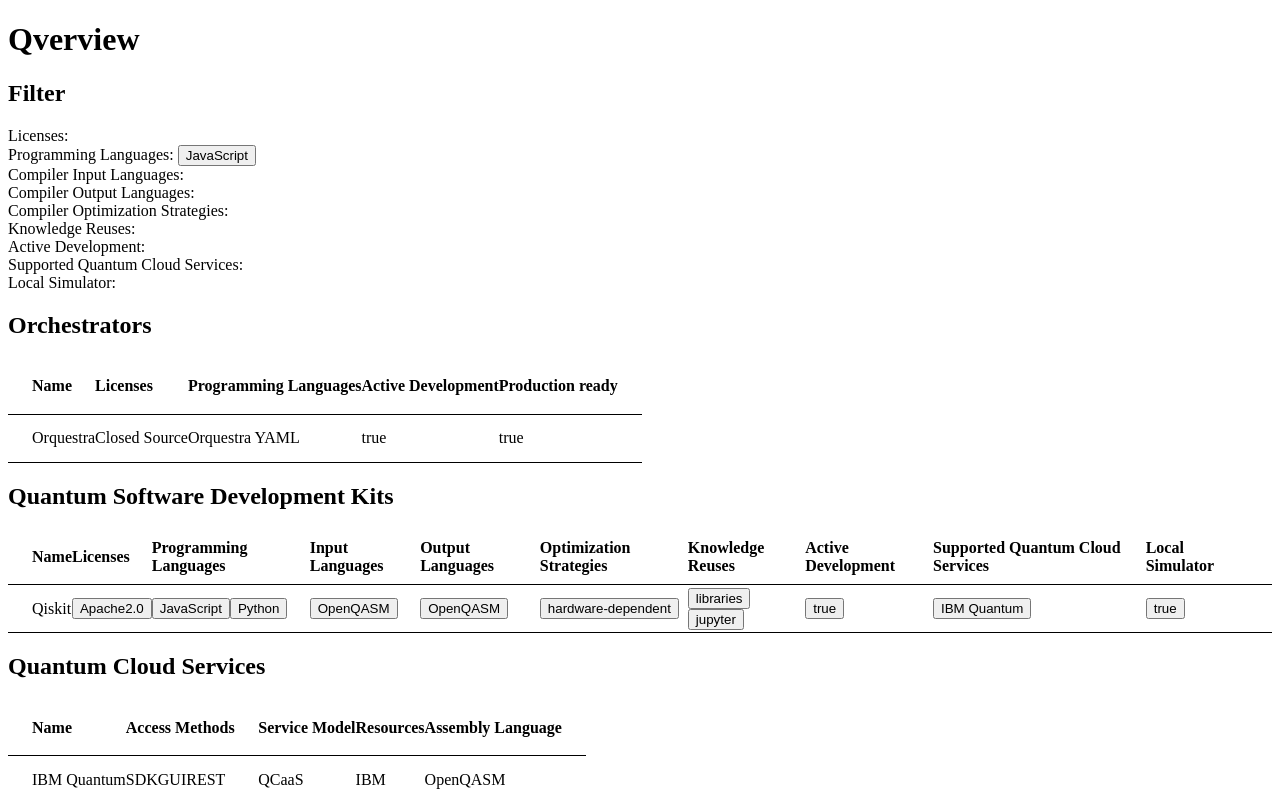
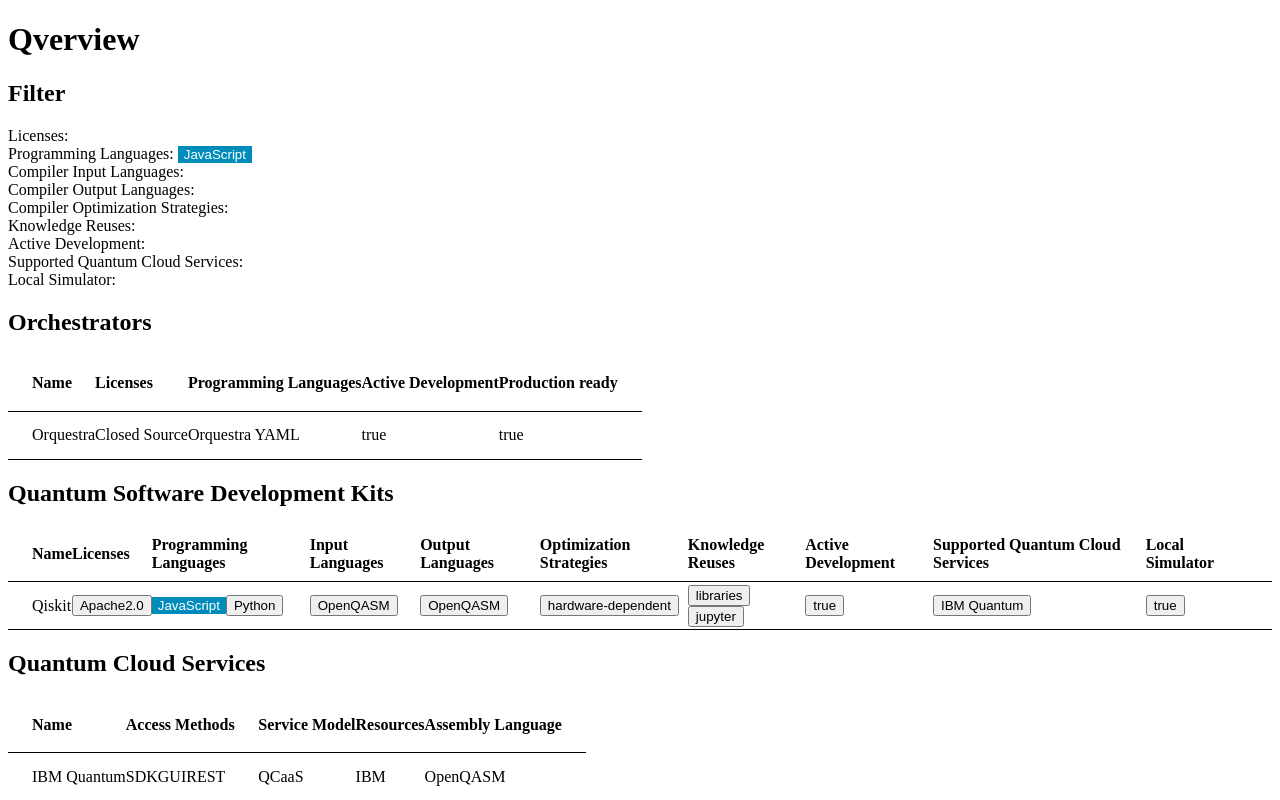
Before and after one commit to UST-QuAntiL/Qverview, an Angular app: page / in a window 1280 px wide. Both pictures are taken after a click on the button "JavaScript". Shown: the top 800 px of the page. Built offline with nearby package versions, Linux system fonts and the light colour scheme.

Commit message:
Add css decorator to filtered items

```diff
--- a/src/app/filter/filter.component.html
+++ b/src/app/filter/filter.component.html
@@ -3,52 +3,52 @@
     <div>
         Licenses:
         <span *ngFor="let x of sdkFilter.licenses">
-            <button (click)="licenseClicked(x)">{{x}}</button>
+            <button class="filter-active" (click)="licenseClicked(x)">{{x}}</button>
         </span>
     </div>
     <div>
         Programming Languages:
         <span *ngFor="let x of sdkFilter.programmingLanguages">
-            <button (click)="prorammingLanguageClicked(x)">{{x}}</button>
+            <button class="filter-active" (click)="prorammingLanguageClicked(x)">{{x}}</button>
         </span>
     </div>
     <div>
         Compiler Input Languages:
         <span *ngFor="let x of sdkFilter.compilerInputLanguages">
-            <button (click)="compilerInputLanguageClicked(x)">{{x}}</button>
+            <button class="filter-active" (click)="compilerInputLanguageClicked(x)">{{x}}</button>
         </span>
     </div>
     <div>
         Compiler Output Languages:
         <span *ngFor="let x of sdkFilter.compilerOutputLanguages">
-            <button (click)="compilerOutputLanguageClicked(x)">{{x}}</button>
+            <button class="filter-active" (click)="compilerOutputLanguageClicked(x)">{{x}}</button>
         </span>
     </div>
     <div>
         Compiler Optimization Strategies:
         <span *ngFor="let x of sdkFilter.compilerOptimizationStrategies">
-            <button (click)="compilerOptimizationStrategyClicked(x)">{{x}}</button>
+            <button class="filter-active" (click)="compilerOptimizationStrategyClicked(x)">{{x}}</button>
         </span>
     </div>
     <div>
         Knowledge Reuses:
         <span *ngFor="let x of sdkFilter.knowledgeReuses">
-            <button (click)="knowledgeReuseClicked(x)">{{x}}</button>
+            <button class="filter-active" (click)="knowledgeReuseClicked(x)">{{x}}</button>
         </span>
     </div>
     <div>
         Active Development:
-        <button *ngIf="sdkFilter.activeDevelopment != null" (click)="activeDevelopmentClicked(sdkFilter.activeDevelopment)">{{sdkFilter.activeDevelopment}}</button>
+        <button class="filter-active" *ngIf="sdkFilter.activeDevelopment != null" (click)="activeDevelopmentClicked(sdkFilter.activeDevelopment)">{{sdkFilter.activeDevelopment}}</button>
     </div>
     <div>
         Supported Quantum Cloud Services:
         <span *ngFor="let x of sdkFilter.supportedQuantumCloudServices">
-            <button (click)="supportedQuantumCloudServiceClicked(x)">{{x}}</button>
+            <button class="filter-active" (click)="supportedQuantumCloudServiceClicked(x)">{{x}}</button>
         </span>
     </div>
     <div>
         Local Simulator:
-        <button *ngIf="sdkFilter.localSimulator != null"
+        <button class="filter-active" *ngIf="sdkFilter.localSimulator != null"
             (click)="localSimulatorClicked(sdkFilter.localSimulator)">{{sdkFilter.localSimulator}}</button>
     </div>
 </div>
--- a/src/app/filter/filter.component.scss
+++ b/src/app/filter/filter.component.scss
@@ -0,0 +1,8 @@
+button.filter-active {
+    background-color: #008CBA;
+    border: none;
+    color: white;
+    text-align: center;
+    text-decoration: none;
+    display: inline-block;
+}
--- a/src/app/sdk/sdks-table/sdks-table.component.html
+++ b/src/app/sdk/sdks-table/sdks-table.component.html
@@ -8,56 +8,56 @@
         <ng-container matColumnDef="licenses">
             <th mat-header-cell *matHeaderCellDef>Licenses</th>
             <td mat-cell *matCellDef="let sdk">
-                <button *ngFor="let x of sdk.licenses" (click)="licensesClicked(x)">{{x}}</button>
+                <button *ngFor="let x of sdk.licenses" [ngClass]="{'filter-active': (sdkFilter && sdkFilter.licenses.includes(x))}" (click)="licensesClicked(x)">{{x}}</button>
             </td>
         </ng-container>
         <ng-container matColumnDef="programmingLanguages">
             <th mat-header-cell *matHeaderCellDef>Programming Languages</th>
             <td mat-cell *matCellDef="let sdk">
-                <button *ngFor="let x of sdk.programmingLanguages" (click)="programmingLanguageClicked(x)">{{x}}</button>
+                <button *ngFor="let x of sdk.programmingLanguages" [ngClass]="{'filter-active': (sdkFilter && sdkFilter.programmingLanguages.includes(x))}" (click)="programmingLanguageClicked(x)">{{x}}</button>
             </td>
         </ng-container>
         <ng-container matColumnDef="compilerInputLanguages">
             <th mat-header-cell *matHeaderCellDef>Input Languages</th>
             <td mat-cell *matCellDef="let sdk">
-                <button *ngFor="let x of sdk.compilerInputLanguages" (click)="compilerInputLanguageClicked(x)">{{x}}</button>
+                <button *ngFor="let x of sdk.compilerInputLanguages" [ngClass]="{'filter-active': (sdkFilter && sdkFilter.compilerInputLanguages.includes(x))}" (click)="compilerInputLanguageClicked(x)">{{x}}</button>
             </td>
         </ng-container>
         <ng-container matColumnDef="compilerOutputLanguages">
             <th mat-header-cell *matHeaderCellDef>Output Languages</th>
             <td mat-cell *matCellDef="let sdk">
-                <button *ngFor="let x of sdk.compilerOutputLanguages" (click)="compilerOutputLanguageClicked(x)">{{x}}</button>
+                <button *ngFor="let x of sdk.compilerOutputLanguages" [ngClass]="{'filter-active': (sdkFilter && sdkFilter.compilerOutputLanguages.includes(x))}" (click)="compilerOutputLanguageClicked(x)">{{x}}</button>
             </td>
         </ng-container>
         <ng-container matColumnDef="compilerOptimizationStrategies">
             <th mat-header-cell *matHeaderCellDef>Optimization Strategies</th>
             <td mat-cell *matCellDef="let sdk">
-                <button *ngFor="let x of sdk.compilerOptimizationStrategies" (click)="compilerOptimizationStrategyClicked(x)">{{x}}</button>
+                <button *ngFor="let x of sdk.compilerOptimizationStrategies" [ngClass]="{'filter-active': (sdkFilter && sdkFilter.compilerOptimizationStrategies.includes(x))}" (click)="compilerOptimizationStrategyClicked(x)">{{x}}</button>
             </td>
         </ng-container>
         <ng-container matColumnDef="knowledgeReuses">
             <th mat-header-cell *matHeaderCellDef>Knowledge Reuses</th>
             <td mat-cell *matCellDef="let sdk">
-                <button *ngFor="let x of sdk.knowledgeReuses" (click)="knowledgeReuseClicked(x)">{{x}}</button>
+                <button *ngFor="let x of sdk.knowledgeReuses" [ngClass]="{'filter-active': (sdkFilter && sdkFilter.knowledgeReuses.includes(x))}" (click)="knowledgeReuseClicked(x)">{{x}}</button>
             </td>
         </ng-container>
         <ng-container matColumnDef="activeDevelopment">
             <th mat-header-cell *matHeaderCellDef>Active Development</th>
             <td mat-cell *matCellDef="let sdk">
-                <button (click)="activeDevelopmentClicked(sdk.activeDevelopment)">{{sdk.activeDevelopment}}</button>
+                <button [ngClass]="{'filter-active': (sdkFilter && sdkFilter.activeDevelopment == sdk.activeDevelopment)}" (click)="activeDevelopmentClicked(sdk.activeDevelopment)">{{sdk.activeDevelopment}}</button>
             </td>
         </ng-container>
         <ng-container matColumnDef="supportedQuantumCloudServices">
             <th mat-header-cell *matHeaderCellDef>Supported Quantum Cloud Services
             </th>
             <td mat-cell *matCellDef="let sdk">
-                <button *ngFor="let x of sdk.supportedQuantumCloudServices" (click)="supportedQuantumCloudServiceClicked(x)">{{x}}</button>
+                <button *ngFor="let x of sdk.supportedQuantumCloudServices" [ngClass]="{'filter-active': (sdkFilter && sdkFilter.supportedQuantumCloudServices.includes(x))}" (click)="supportedQuantumCloudServiceClicked(x)">{{x}}</button>
             </td>
         </ng-container>
         <ng-container matColumnDef="localSimulator">
             <th mat-header-cell *matHeaderCellDef>Local Simulator</th>
             <td mat-cell *matCellDef="let sdk">
-                <button (click)="localSimulatorClicked(sdk.localSimulator)">{{sdk.localSimulator}}</button>
+                <button [ngClass]="{'filter-active': (sdkFilter && sdkFilter.localSimulator == sdk.localSimulator)}" (click)="localSimulatorClicked(sdk.localSimulator)">{{sdk.localSimulator}}</button>
             </td>
         </ng-container>
 
--- a/src/app/sdk/sdks-table/sdks-table.component.scss
+++ b/src/app/sdk/sdks-table/sdks-table.component.scss
@@ -0,0 +1,8 @@
+button.filter-active {
+    background-color: #008CBA;
+    border: none;
+    color: white;
+    text-align: center;
+    text-decoration: none;
+    display: inline-block;
+}
--- a/src/app/sdk/sdks-table/sdks-table.component.ts
+++ b/src/app/sdk/sdks-table/sdks-table.component.ts
@@ -2,6 +2,7 @@
 import { MatTableDataSource } from "@angular/material/table";
 import { SdkService } from '../sdk.service';
 import { FilterUpdateService } from '../../filter/filter-update.service';
+import { Sdk } from '../sdk.model';
 
 @Component({
   selector: 'app-sdks-table',
@@ -23,9 +24,9 @@
     'supportedQuantumCloudServices',
     'localSimulator',
   ];
+  private sdkFilter: Sdk;
 
-  constructor(private sdkService: SdkService, private filterUpdateService: FilterUpdateService) {
-  }
+  constructor(private sdkService: SdkService, private filterUpdateService: FilterUpdateService) { }
 
   ngOnInit(): void {
     this.dataSource = new MatTableDataSource(this.sdkService.getSdks());
@@ -77,6 +78,7 @@
     };
 
     this.filterUpdateService.events$.forEach(filterUpdateEvent => {
+      this.sdkFilter = filterUpdateEvent;
       this.dataSource.filter = JSON.stringify(filterUpdateEvent);
     });
   }
```
